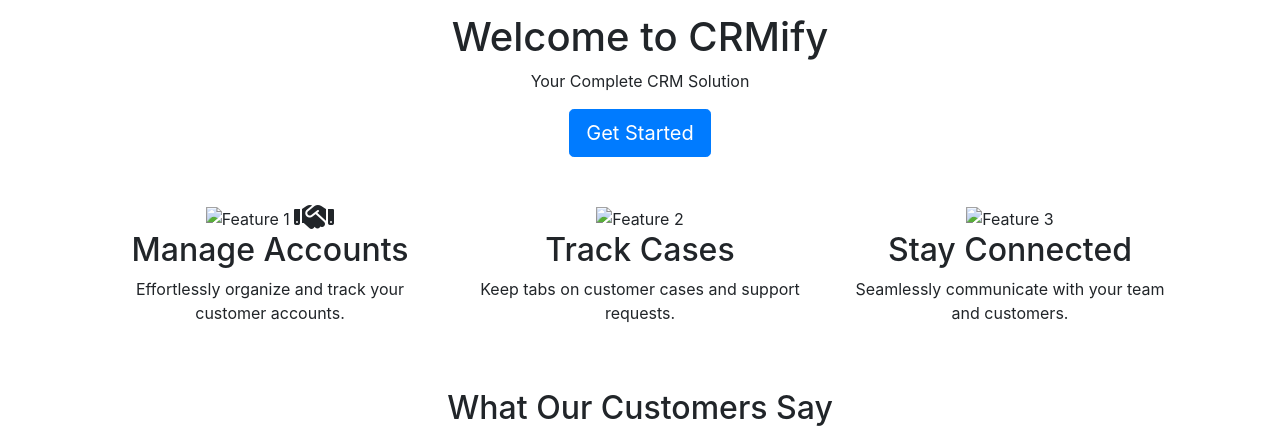
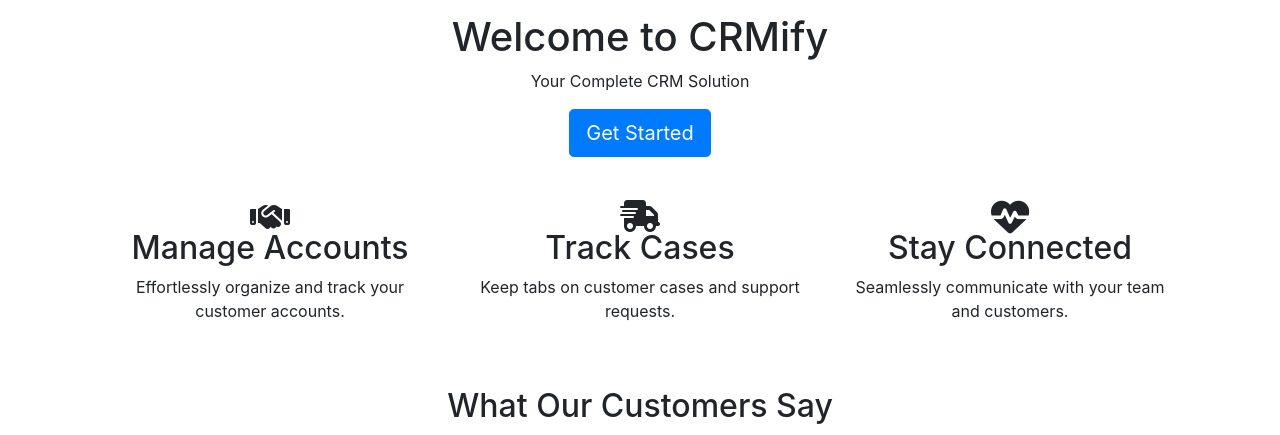
Before and after one commit to otaorojuolalekan/crmify, a Flask app: page / in a window 1280 px wide. Shown: the part 198-633 px from the top of the page. Run offline with Flask 3, Linux system fonts and the light colour scheme; some libraries are stand-ins or nearby versions.

Commit message:
added .htaccess file and tweaked some landing page html

```diff
--- a/app/web_flask/0-main.py
+++ b/app/web_flask/0-main.py
@@ -4,7 +4,7 @@ import requests  # Add this import at the top of your Flask app
 
 from forms import CreateAccountForm
 
-app = Flask(__name__)
+app = Flask(__name__, static_folder='web_flask/static')
 
 
 # set global variables
--- a/app/web_flask/templates/base.html
+++ b/app/web_flask/templates/base.html
@@ -18,6 +18,7 @@
     <script src="https://ajax.googleapis.com/ajax/libs/jquery/3.5.1/jquery.min.js"></script>
     <script src="https://cdnjs.cloudflare.com/ajax/libs/popper.js/1.16.0/umd/popper.min.js"></script>
     <script src="https://maxcdn.bootstrapcdn.com/bootstrap/4.5.2/js/bootstrap.min.js"></script>
+    <!-- Font Awesome Kit -->
     <script src="https://kit.fontawesome.com/180df0d2e7.js" crossorigin="anonymous"></script>
 </head>
 <body>
--- a/app/web_flask/templates/createaccount.html
+++ b/app/web_flask/templates/createaccount.html
@@ -5,7 +5,7 @@
     <section class="text-center">
         <img src="https://raw.githubusercontent.com/otaorojuolalekan/crmify/81a3268bf3f52758b30ecf4fd4246e3e7d2a7938/app/web_flask/templates/images/crmify-without_text.png" id="logo" alt="logo">
         <br>
-        <hr>
+        <br>
         <h1 id="pageSubject">Create Account</h1>
         <br>
         <hr>
--- a/app/web_flask/templates/landingpage.html
+++ b/app/web_flask/templates/landingpage.html
@@ -13,30 +13,32 @@
 
     <!-- Features Section -->
     <section class="features mt-5">
-        <div class="row">
+        <div class="row text-center feature-row-css">
             <!-- Feature 1 -->
-            <div class="col-md-4">
+            <div class="col-lg-4">
                 <div class="feature">
-                    <img src="https://via.placeholder.com/150" alt="Feature 1">
-                    <i class="fa-solid fa-handshake fa-shake fa-2xl"></i>
+                    <!-- <img src="https://via.placeholder.com/150" alt="Feature 1"> -->
+                    <i class="fa-solid fa-handshake fa-shake fa-2xl feature-icon"></i>
                     <h2>Manage Accounts</h2>
                     <p>Effortlessly organize and track your customer accounts.</p>
                 </div>
             </div>
 
             <!-- Feature 2 -->
-            <div class="col-md-4">
+            <div class="col-lg-4">
                 <div class="feature">
-                    <img src="https://via.placeholder.com/150" alt="Feature 2">
+                    <!-- <img src="https://via.placeholder.com/150" alt="Feature 2"> -->
+                    <i class="fa-solid fa-truck-fast fa-bounce fa-2xl feature-icon"></i>
                     <h2>Track Cases</h2>
                     <p>Keep tabs on customer cases and support requests.</p>
                 </div>
             </div>
 
             <!-- Feature 3 -->
-            <div class="col-md-4">
+            <div class="col-lg-4">
                 <div class="feature">
-                    <img src="https://via.placeholder.com/150" alt="Feature 3">
+                    <!-- <img src="https://via.placeholder.com/150" alt="Feature 3"> -->
+                    <i class="fa-solid fa-heart-pulse fa-beat feature-icon fa-2xl"></i>
                     <h2>Stay Connected</h2>
                     <p>Seamlessly communicate with your team and customers.</p>
                 </div>
```
Also changed, not shown: 1 other file.
